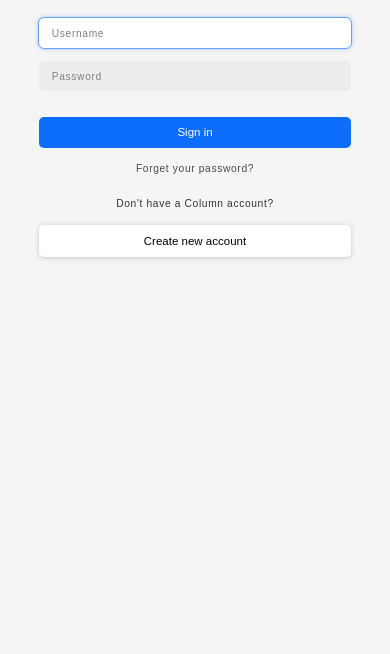
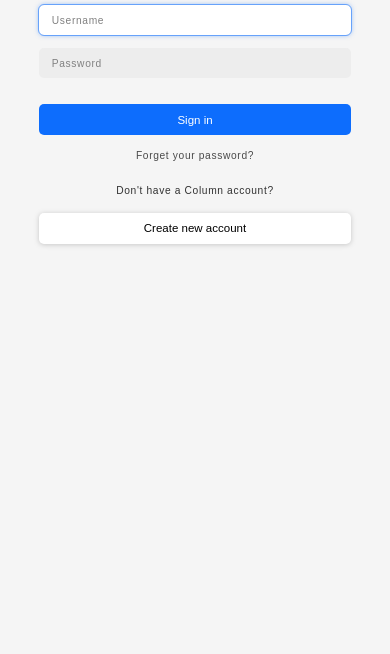
Before and after one commit to ChrisNze/login, a plain HTML site: page index.html in a window 390 px wide. Shown: the part 190-844 px from the top of the page. Drawn offline with Linux system fonts and the light colour scheme.

Commit message:
Media query Modified

```diff
--- a/css/style.css
+++ b/css/style.css
@@ -12,14 +12,15 @@ body {
 	font-family: sans-serif;
 	letter-spacing: 0.1rem;
 	box-sizing: border-box;
+	width: 100vw;
 	line-height: 1.6;
+	height: 100vh;
+	background-color: #f5f5f5;
 }
 
 .container {
-	background-color: #f5f5f5;
 	width: 100vw;
-	height: 100vh;
-	padding: 4rem 0 0 0;
+	padding: 4rem 0;
 	display: flex;
 	justify-content: center;
 }
@@ -159,7 +160,7 @@ p a:hover {
 	}
 
 	.container {
-		padding: 4rem 0 4rem 0;
+		padding: 2rem 0;
 	}
 }
 
@@ -167,4 +168,8 @@ p a:hover {
 	html {
 		font-size: 40%;
 	}
+
+	.container {
+		padding: 2rem 0 0 0;
+	}
 }
```
